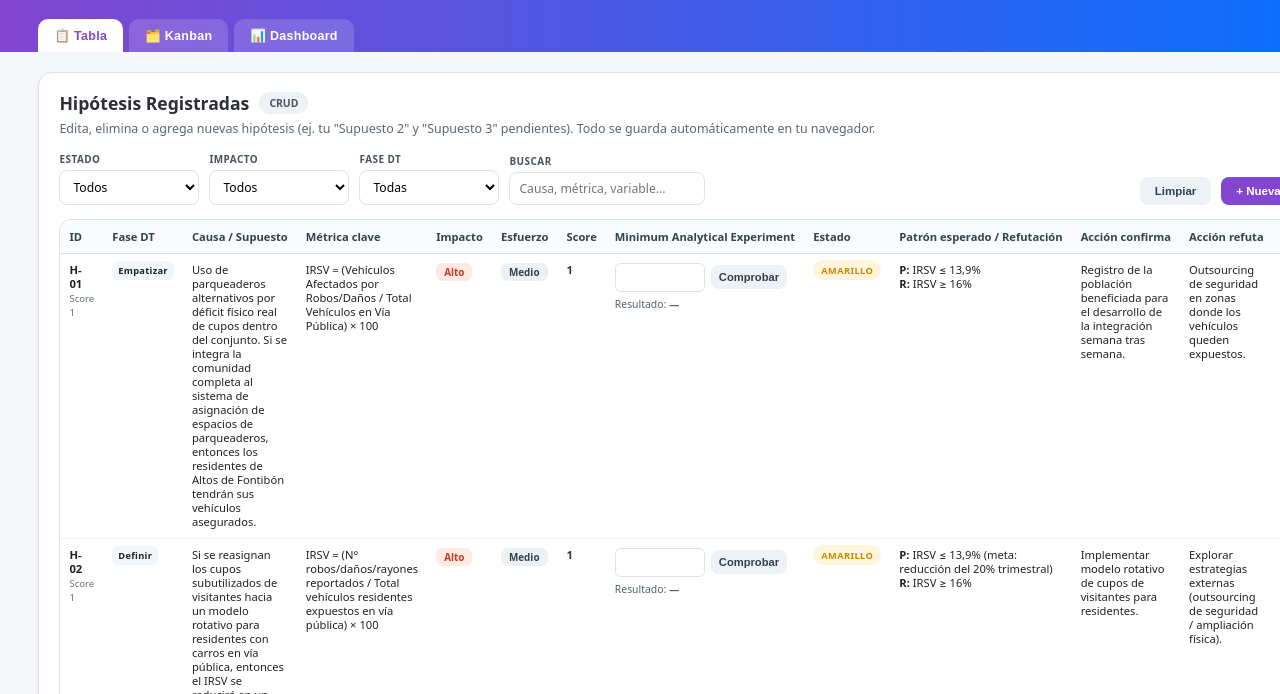
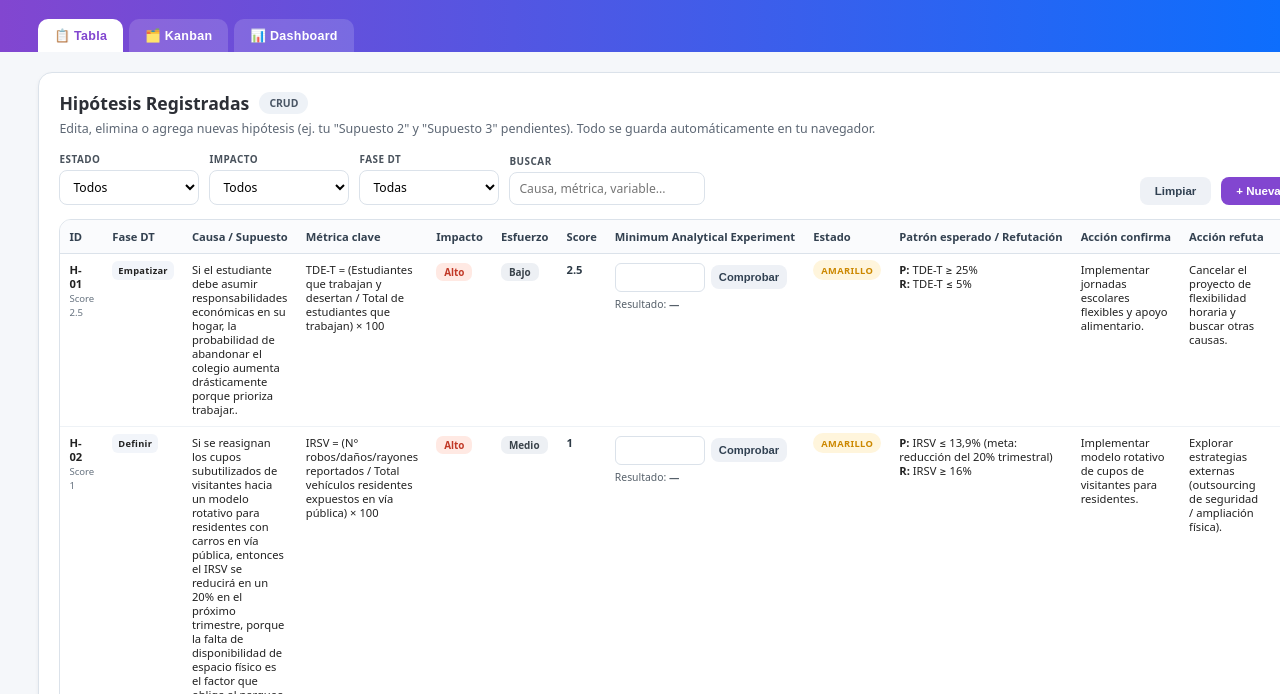
Before and after one commit to estluisasilva-cloud/Umilitar-prototipado-analitico-Administracion-Silva-, a plain HTML site: page index.html in a window 1280 px wide. Shown: the part 106-800 px from the top of the page. Drawn offline with nearby package versions, Linux system fonts and the light colour scheme.

Commit message:
Update index.html

```diff
--- a/index.html
+++ b/index.html
@@ -435,18 +435,18 @@ const seedData = [
   {
     id:"H-01",
     fase:"Empatizar",
-    causa:"Uso de parqueaderos alternativos por déficit físico real de cupos dentro del conjunto. Si se integra la comunidad completa al sistema de asignación de espacios de parqueaderos, entonces los residentes de Altos de Fontibón tendrán sus vehículos asegurados.",
-    insight:"El usuario carece de un lugar seguro para su vehículo.",
-    metrica:"IRSV = (Vehículos Afectados por Robos/Daños / Total Vehículos en Vía Pública) × 100",
+    causa:"Si el estudiante debe asumir responsabilidades económicas en su hogar, la probabilidad de abandonar el colegio aumenta drásticamente porque prioriza trabajar..",
+    insight:"El joven siente mucha presión en casa y se ve forzado a elegir: prefiere asegurar el sustento económico de hoy antes que el título de mañana.",
+    metrica:"TDE-T = (Estudiantes que trabajan y desertan / Total de estudiantes que trabajan) × 100",
     impacto:"alto",
-    esfuerzo:"medio",
+    esfuerzo:"bajo",
     estado:"a",
-    patron:"IRSV ≤ 13,9%",
-    refutacion:"IRSV ≥ 16%",
-    accionConfirma:"Registro de la población beneficiada para el desarrollo de la integración semana tras semana.",
-    accionRefuta:"Outsourcing de seguridad en zonas donde los vehículos queden expuestos.",
-    valorUsuario:"Reducción en el gasto promedio semanal de los residentes en sus vehículos.",
-    riesgo:"Altos de Fontibón perdería los recursos utilizados en la gestión del software de asignación."
+    patron:"TDE-T ≥ 25%",
+    refutacion:"TDE-T ≤ 5%",
+    accionConfirma:"Implementar jornadas escolares flexibles y apoyo alimentario.",
+    accionRefuta:"Cancelar el proyecto de flexibilidad horaria y buscar otras causas.",
+    valorUsuario:"Poder terminar el bachillerato sin descuidar la economía de su familia.",
+    riesgo:"La institución perdería los recursos presupuestales y operativos invertidos en la reestructuración de horarios y la logística del apoyo alimentario."
   },
   {
     id:"H-02",
```
